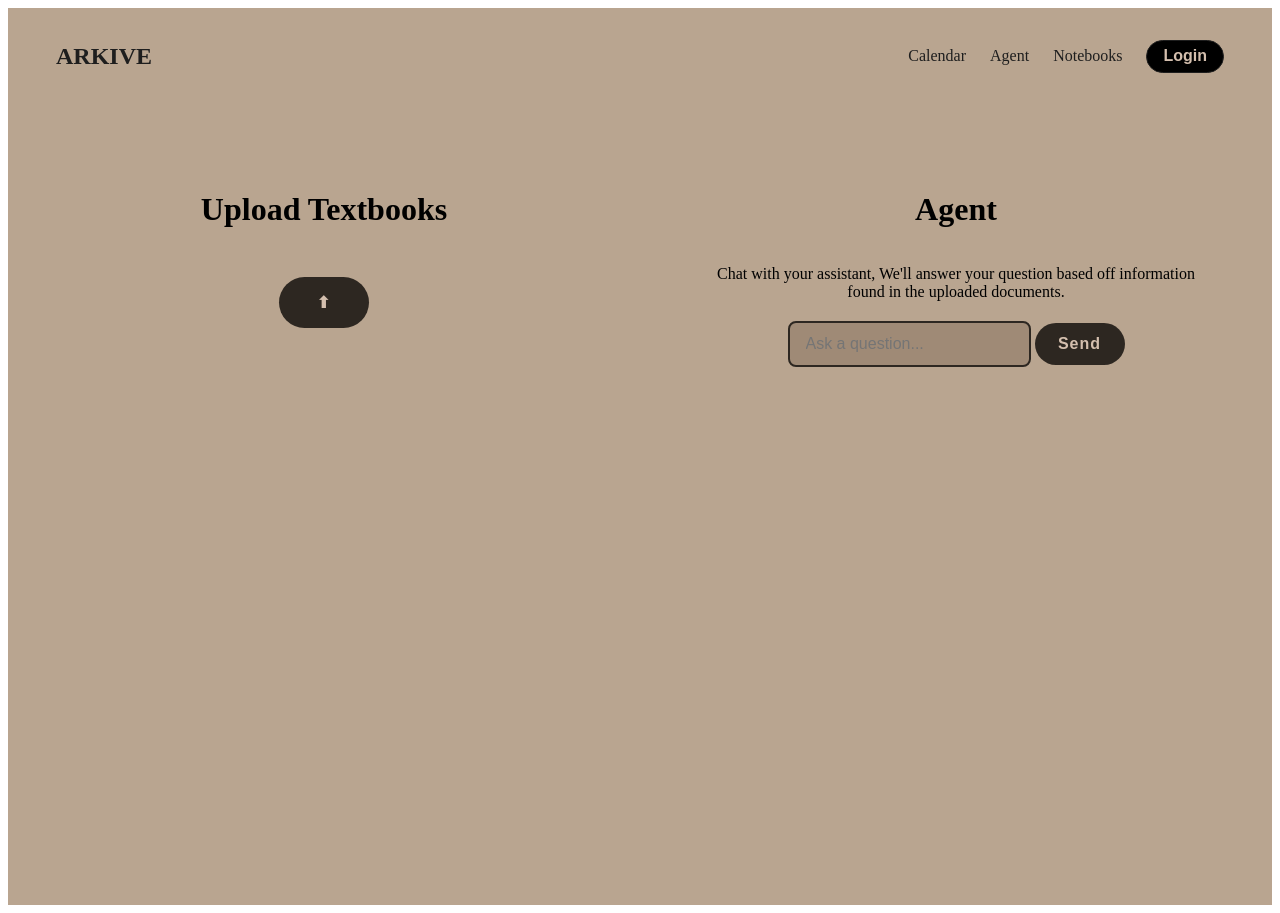
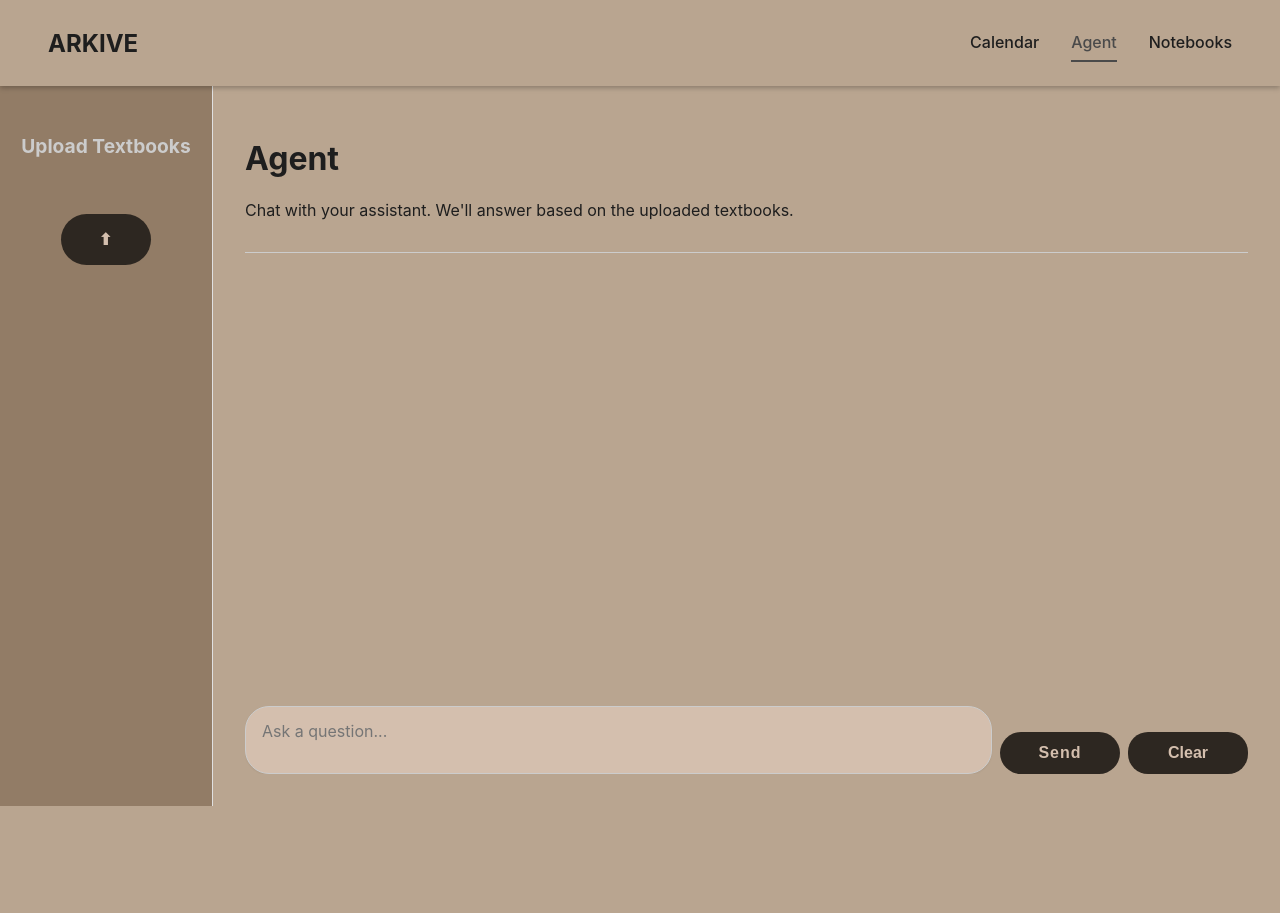
Before and after one commit to Deepika-Partha/ARKIVE, a SvelteKit app in the folder arkive/: page /agent in a window 1280 px wide. After the commit the page ends 806 px from the top, so only its background shows below. Built offline with nearby package versions, Linux system fonts and the light colour scheme.

Commit message:
up to date

```diff
--- a/arkive/src/routes/agent/+page.svelte
+++ b/arkive/src/routes/agent/+page.svelte
@@ -1,82 +1,94 @@
+<script>
+	let fileInput;
+	let chatLog = [];
+	let userInput = "";
+	let showChat = false;
+
+	function fileUpload(){
+		fileInput.click();
+	}
+	function handleFileChange(event){
+		const files = event.target.files;
+	}
+	function sendMsg(){
+		if (userInput.trim() !== ""){
+			const now = new Date();
+			const timestamp = now.toLocaleTimeString([], {hour: '2-digit', minute: '2-digit'});
+
+			chatLog = [...chatLog, {sender: "user", text: userInput, timestamp: timestamp}];
+			userInput = "";
+			showChat = true;
+		}
+		setTimeout(() => {
+			const chatLogDiv = document.querySelector(".chat-log");
+			if (chatLogDiv){
+				chatLogDiv.scrollTop = chatLogDiv.scrollHeight;
+			}
+		},0);
+	}
+	function clearChat(){
+		chatLog = [];
+		showChat = false;
+	}
+</script>
 <style>
+  :global(body) {
+    margin: 0;
+    padding: 0;
+    font-family: 'Inter', 'Helvetica Neue', sans-serif;
+    background-color: var(--bg-color);
+    color: var(--text-color);
+  }
+
+  :root {
+  --bg-color: hsla(30.73, 22.65%, 64.51%, 1);
+  --text-color: #1e1e1e;
+  --primary-color: #4a4a4a;
+  --secondary-color: #d4bfae;
+  --card-bg: #fafafa;
+  --editor-bg: #ffffff;
+  --border-color: #ccc;
+  --hover-color: #e0e0e0;
+  --accent-color: #5c6bc0;
+	}
 	nav {
-    background-color: hsla(30.73, 22.65%, 64.51%, 1);
-    padding: 2rem 3rem;
+    background-color: var(--bg-color);
+    padding: 1.5rem 3rem;
     display: flex;
     justify-content: space-between;
     align-items: center;
+		position : relative;
+		z-index: 10;
+    box-shadow: 0 2px 5px rgba(0,0,0,0.25);
   }
 	.nav-links {
     display: flex;
-    gap: 1.5rem;
+    gap: 2rem;
     align-items: center;
   }
   .nav-links a {
     text-decoration: none;
-    color: #1e1e1e;
+    color: var(--text-color);
     font-weight: 500;
+    transition: color 0.2s;
+    padding: 0.5rem 0;
+    border-bottom: 2px solid transparent;
   }
+ .nav-links a:hover {
+    color: var(--primary-color);
+    border-bottom: 2px solid var(--primary-color);
+  }
+
+  .nav-links a.active {
+    color: var(--primary-color);
+    border-bottom: 2px solid var(--primary-color);
+  }
+
 	.logo {
     font-size: 1.5rem;
     font-weight: bold;
     color: #1e1e1e;
     text-decoration: none;
-  }
-	.hero{
-		display:flex;
-		flex-direction:row;
-		min-height:100vh;
-    background-color: hsla(30.73, 22.65%, 64.51%, 1);
-	}
-	.upload{
-		flex:1;
-		display:flex;
-		flex-direction:column;
-		justify-content:flex-start;
-		white-space:nowrap;
-		align-items:center;
-		padding:4rem;
-		gap:1rem;
-		color:black;
-	}
-	.upload h1{
-		font-size:2rem;
-		font-weight:bold;
-		line-height:1.2;
-		margin-bottom:1rem;
-	}
-	.agent{
-		flex:1;
-		display:flex;
-		flex-direction:column;
-		align-items:center;
-		padding:4rem;
-		gap:.25rem;
-		color:black;
-	}
-	.agent h1{
-		font-size:2rem;
-		font-weight:bold;
-		line-height:1.2;
-		margin-bottom:1rem;
-	}
-	.agent p{
-		text-align:center;
-	}
-	  .login-btn {
-    padding: 0.4rem 1rem;
-    border: 1px solid #1e1e1e;
-    border-radius: 20px;
-    background: none;
-    cursor: pointer;
-    font-size: 1rem;
-    font-weight: 600;
-    background-color: rgb(0, 0, 0);
-    color: #d4bfae;
-  }
-  .login-btn:hover {
-    color: #1e1e1e;
-    background-color: hsla(30.73, 22.65%, 64.51%, 1); /* soft beige/tan text */
   }
   .chat-btn {
     margin-top: 0;
@@ -98,7 +110,7 @@
 	  border: 3px solid #000000;
   }
 	.send-btn {
-    padding: 0.75rem 1rem;
+    padding: 0.75rem 1.5rem;
     background-color: #2d2721; /* black */
     color: #d4bfae; /* soft beige/tan text (highlighted hover) */
     border: none;
@@ -109,51 +121,210 @@
     cursor: pointer;
     transition: background-color 0.3s ease;
     width: 90px;
+		flex: 1;
+		max-width: 120px;
+    max-height: 60px;
+
   }
   .send-btn:hover {
 	  background-color: hsla(30.73, 22.65%, 64.51%, 1);
 	  color: #000000;
 	  border: 2px solid #000000;
   }
-	input[type="text"] {
+	.layout {
+	  display: flex;
+	  height: calc(100vh - 80px); /* subtract nav height */
+	  background-color: var(--bg-color);
+	}
+	.sidebar {
+	  width: 180px;
+	  background-color: #927c66;
+	  border-right: 1px solid var(--hover-color);
+	  padding: 2rem 1rem;
+	  display: flex;
+	  flex-direction: column;
+	  align-items: center;
+	  gap: 1.5rem;
+	}
+	.sidebar h1 {
+	  font-size: 1.2rem;
+	  font-weight: bold;
+	  color: #ccc;
+	  text-align: center;
+	}
+	.chat-section {
+	  flex: 1;
+	  display: flex;
+	  flex-direction: column;
+	  padding: 2rem;
+	  overflow: hidden;
+	}
+	.chat-header {
+	  padding-bottom: 1rem;
+	  border-bottom: 1px solid var(--border-color);
+	}
+	.chat-container {
+	  flex: 1;
+	  display: flex;
+	  flex-direction: column;
+	  justify-content: space-between;
+	  height: 100%;
+	  overflow: hidden;
+	}
+	.chat-log {
+	  flex-grow: 1;
+	  overflow-y: auto;
+	  display: flex;
+	  flex-direction: column;
+	  gap: 0.75rem;
+	  padding: 1rem 0;
+	}
+	.chat-input-bar {
+	  display: flex;
+	  align-items: flex-end;
+	  gap: 0.5rem;
+	  padding-top: 1rem;
+	}
+	.chat-textarea {
+	  flex: 1;
+	  resize: none;
+	  overflow: hidden;
 	  padding: 0.75rem 1rem;
-    border-radius: 8px;
-    border: 2px solid #2d2721;
-    background-color: #9f8a76;
+	  font-size: 1rem;
+	  font-family: inherit;
+	  line-height: 1.5;
+	  border: 1px solid #ccc;
+	  border-radius: 1.5rem;
+	  background-color: #fff;
 	  color: #1e1e1e;
-    font-size: 1rem;
-    transition: border-color 0.3s ease, box-shadow 0.3s ease;
+	  box-shadow: 0 1px 2px rgba(0, 0, 0, 0.05);
+	  transition: border-color 0.2s ease-in-out, box-shadow 0.2s ease-in-out;
+	  min-height: 44px;
+	  max-height: 200px;
 	}
-  input[type="text"]:focus {
-    border-color: #2d2721;
-    box-shadow: 0 0 5px rgba(45, 39, 33, 0.5);
+	.chat-textarea:focus {
+	  border-color: var(--accent-color);
+	  box-shadow: 0 0 0 2px rgba(92, 107, 192, 0.25);
 	  outline: none;
 	}
+	.chat-bubble {
+	  align-self: flex-end;
+	  background-color: #2d2721;
+	  color: #d4bfae;
+	  padding: 0.5rem 1rem;
+	  border-radius: 15px 15px 0 15px;
+	  max-width: 70%;
+	  word-wrap: break-word;
+	  box-shadow: 0 2px 5px rgba(0, 0, 0, 0.1);
+	}
+	.chat-timestamp {
+	  font-size: 0.75rem;
+	  color: #aaa;
+	  margin-top: 0.25rem;
+	  text-align: right;
+	}
+	.chat-textarea {
+	  width: 100%;
+	  resize: none;
+	  overflow: hidden;
+	  padding: 0.75rem 1rem;
+	  font-size: 1rem;
+	  font-family: inherit;
+	  line-height: 1.5;
+	  border: 1px solid #ccc;
+	  border-radius: 1.5rem;
+	  background-color: #d4bfae;
+	  color: #2d2721;
+	  box-shadow: 0 1px 2px rgba(0, 0, 0, 0.05);
+	  transition: border-color 0.2s ease-in-out, box-shadow 0.2s ease-in-out;
+	  min-height: 42px;
+	  max-height: 200px;
+	}
+	.chat-textarea:focus {
+	  border-color: --border-color;
+	  box-shadow: 0 0 0 2px rgba(92, 107, 192, 0.25);
+	  outline: none;
+	}
+	.clear-btn {
+		margin-top: 0.5rem;
+		padding: 0.75rem 1rem;
+		width: 90px;
+		background-color: #2d2721;
+		color: #d4bfae;
+		border: none;
+		border-radius: 20px;
+		font-size: 1rem;
+		font-weight: 600;
+		cursor: pointer;
+		transition: background-color 0.3s ease;
+		max-width: 120px;
+		flex:1;
+	}
+	.clear-btn:hover {
+		background-color: hsla(30.73, 22.65%, 64.51%, 1);
+		color: #000000;
+		border: 2px solid #000000;
+	}
 </style>
+
 <nav>
   <a href="/" class="logo">ARKIVE</a>
   <div class="nav-links">
     <a href="/calendar">Calendar</a>
-    <a href="/agent">Agent</a>
+    <a href="/agent" class="active">Agent</a>
     <a href="/notebooks">Notebooks</a>
-    <button class="login-btn">Login</button>
   </div>
 </nav>
 
-<div class="hero">
-	<div class="upload">
+<div class="layout">
+  <aside class="sidebar">
     <h1>Upload Textbooks</h1>
-      <p><button class="chat-btn">&#x2B06;</button></p>
+    <p><button class="chat-btn" on:click={fileUpload}>&#x2B06;</button></p>
+    <input
+      bind:this={fileInput}
+      type="file"
+      multiple
+      style="display: none;"
+      on:change={handleFileChange}
+    />
+  </aside>
+
+  <main class="chat-section">
+    <header class="chat-header">
+      <h1>Agent</h1>
+      <p>Chat with your assistant. We'll answer based on the uploaded textbooks.</p>
+    </header>
+
+    <section class="chat-container">
+      <div class="chat-log">
+        {#each chatLog as message, index(index)}
+          <div class="chat-bubble">
+            <div>{message.text}</div>
+            <div class="chat-timestamp">{message.timestamp}</div>
           </div>
-	<div class="agent">
-      <h1>Agent</h1>
-        <p>Chat with your assistant, We'll answer your question based off information found in the uploaded documents.</p>
-      <footer class="agent-text">
-        <input
-          type="text"
+        {/each}
+      </div>
+
+      <div class="chat-input-bar">
+        <textarea
+          class="chat-textarea"
           placeholder="Ask a question..."
-        />
-					<a href="/chat"><button class="send-btn">Send</button></a>
-      </footer>
+          bind:value={userInput}
+          rows="1"
+          on:input={(e) => {
+            e.target.style.height = 'auto';
+            e.target.style.height = e.target.scrollHeight + 'px';
+          }}
+          on:keydown={(e) => {
+            if (e.key === 'Enter' && !e.shiftKey) {
+              e.preventDefault();
+              sendMsg();
+            }
+          }}
+        ></textarea>
+        <button class="send-btn" on:click={sendMsg}>Send</button>
+        <button class="clear-btn" on:click={clearChat}>Clear</button>
       </div>
+    </section>
+  </main>
 </div>
--- a/arkive/tsconfig.json
+++ b/arkive/tsconfig.json
@@ -11,9 +11,4 @@
 		"strict": true,
 		"moduleResolution": "bundler"
 	}
-	// Path aliases are handled by https://svelte.dev/docs/kit/configuration#alias
-	// except $lib which is handled by https://svelte.dev/docs/kit/configuration#files
-	//
-	// If you want to overwrite includes/excludes, make sure to copy over the relevant includes/excludes
-	// from the referenced tsconfig.json - TypeScript does not merge them in
 }
```
Also changed, not shown: package.json (added, +11 -0 lines), 1 other file (tests, documents, lock files or other folders). Lines whose indentation alone changed are shown as unchanged.
